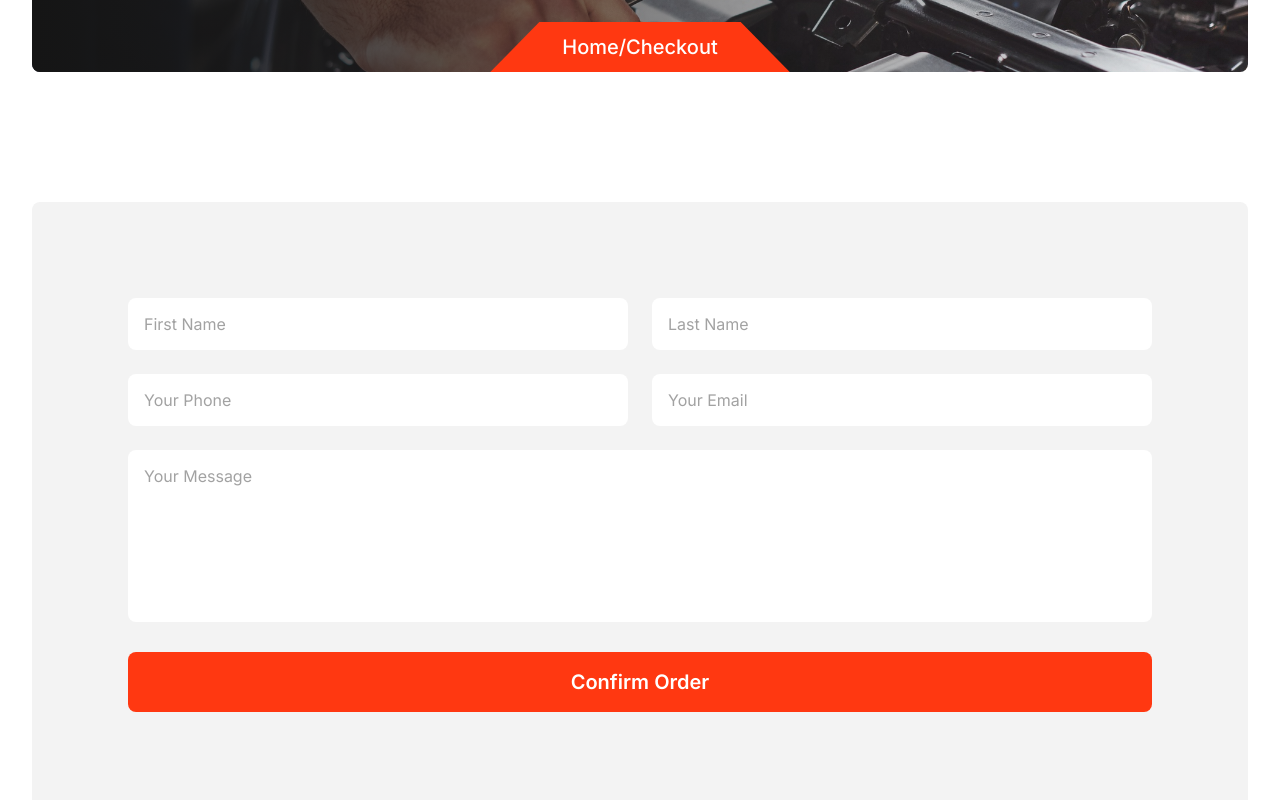
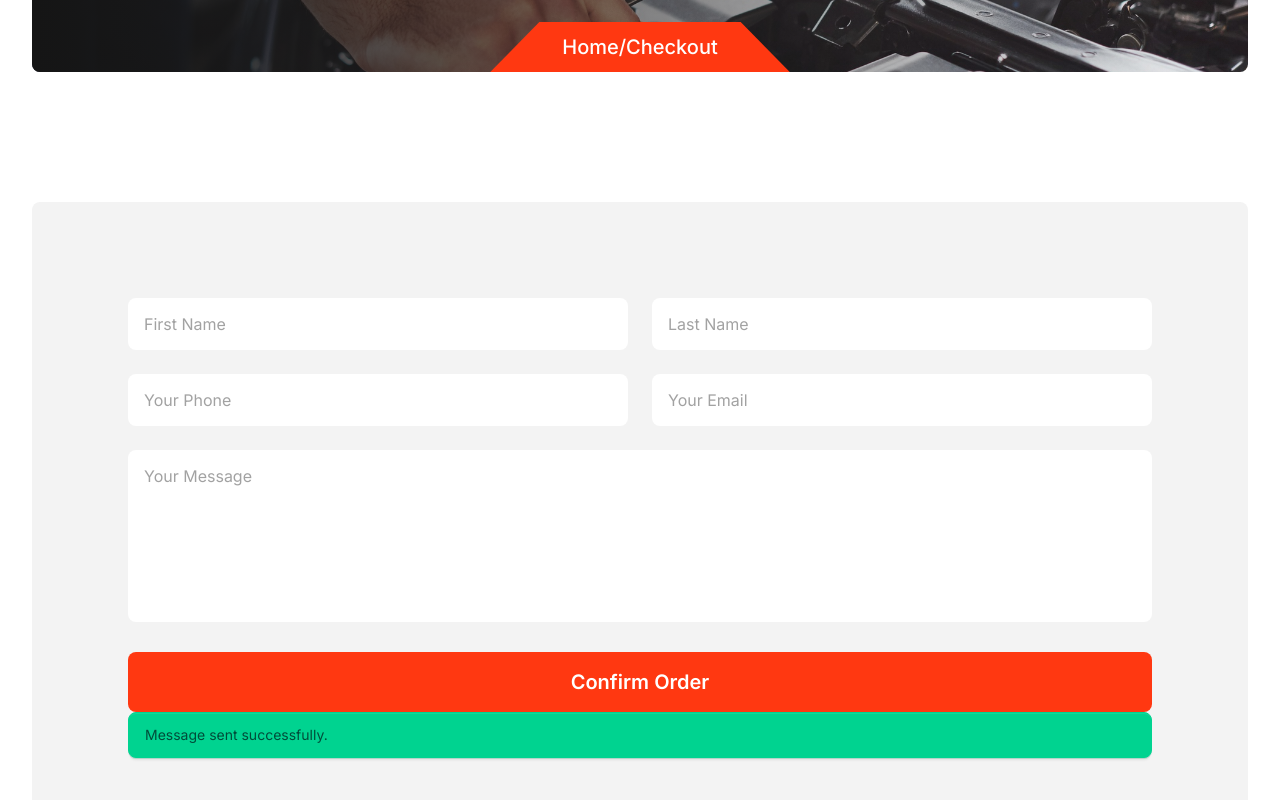
Before and after one commit to sourav136/car-doctor, a Next.js app: page /checkout/1 in a window 1280 px wide. Shown: the part 389-1189 px from the top of the page. Built offline with nearby package versions, Linux system fonts and the light colour scheme; no server answers.

Commit message:
finished building logic for checkout form

```diff
--- /dev/null
+++ b/app/api/bookings/route.js
@@ -0,0 +1,14 @@
+let bookings = [];
+
+export async function POST(req){
+    const data = await req.json();
+
+    const newBooking = {
+        date: Date.now().toString(),
+        ...data,
+        status: "pending"
+    };
+
+    bookings.push(newBooking);
+    return Response.json({succes: true});
+}
--- a/app/checkout/[id]/page.jsx
+++ b/app/checkout/[id]/page.jsx
@@ -2,11 +2,20 @@ import CheckoutForm from "@/app/components/CheckoutForm";
 import ServiceBanner from "@/app/components/ServiceBanner";
 import React from "react";
 
-const checkout = () => {
+async function getServiceDetails(id) {
+  const response = await fetch(`http://localhost:3000/api/services/${id}`, {
+    cache: "force-cache",
+  });
+  return response.json();
+}
+
+const checkout = async ({ params }) => {
+  const { id } = await params;
+  const serviceDetails = await getServiceDetails(id);
   return (
     <section>
       <ServiceBanner title="Checkout" routeTitle="Home/Checkout" />
-      <CheckoutForm />
+      <CheckoutForm serviceDetails={serviceDetails} />
     </section>
   );
 };
--- a/app/components/CheckoutForm.jsx
+++ b/app/components/CheckoutForm.jsx
@@ -1,11 +1,50 @@
-import React from "react";
+"use client";
+import React, { useState } from "react";
 
-const CheckoutForm = () => {
+const CheckoutForm = ({ serviceDetails }) => {
+  const [loading, setLoading] = useState(false);
+  const [alert, setAlert]= useState(null);
+
+  const handleSubmit = async (e) => {
+    e.preventDefault();
+    setLoading(true);
+    const formData = {
+      serviceId: serviceDetails._id,
+      serviceName: serviceDetails.title,
+      price: serviceDetails.price,
+      firstName: e.target.firstName.value,
+      lastName: e.target.lastName.value,
+      phone: e.target.phone.value,
+      email: e.target.email.value,
+      message: e.target.message.value,
+    };
+
+    try{
+          await fetch("/api/bookings", {
+      method: "POST",
+      body: JSON.stringify(formData),
+    });
+          setAlert({
+        type: "success",
+        message: "Your booking has been placed successfully!"
+      });
+    } catch(error) {
+      setAlert({
+        type: "error",
+        message: "There was an error placing your booking. Please try again."
+      });
+    } finally {
+      setLoading(false);
+    }
+  };
+
   return (
     <form
-    className="mt-15 md:mt-25 lg:mt-32.5 bg-bg rounded-lg p-10 md:p-15 lg:p-24"
-
-    aria-label="Checkout Form">
+      className="mt-15 md:mt-25 lg:mt-32.5 bg-bg rounded-lg p-10 md:p-15 lg:p-24"
+      onSubmit={handleSubmit}
+      aria-label="Checkout Form"
+    >
+      <h1>{serviceDetails.title}</h1>
       <div className="grid grid-cols-1 md:grid-cols-2 gap-6">
         <div className="relative">
           <input
@@ -118,7 +157,19 @@ const CheckoutForm = () => {
           </label>
         </div>
       </div>
-      <button className="w-full py-4 bg-primary text-white text-center text-xl font-semibold hover:ring-2 hover:ring-primary hover:text-primary hover:bg-transparent transition duration-300 rounded-lg mt-6 cursor-pointer" type="submit">Confirm Order</button>
+      <button
+        className="w-full py-4 bg-primary text-white text-center text-xl font-semibold hover:ring-2 hover:ring-primary hover:text-primary hover:bg-transparent transition duration-300 rounded-lg mt-6 cursor-pointer"
+        type="submit"
+      >
+        {loading ? (
+          <span className="loading loading-spinner loading-md"></span>
+        ) : (
+          "Confirm Order"
+        )}
+      </button>
+      <div className="alert alert-success">
+        <span>Message sent successfully.</span>
+      </div>
     </form>
   );
 };
```
